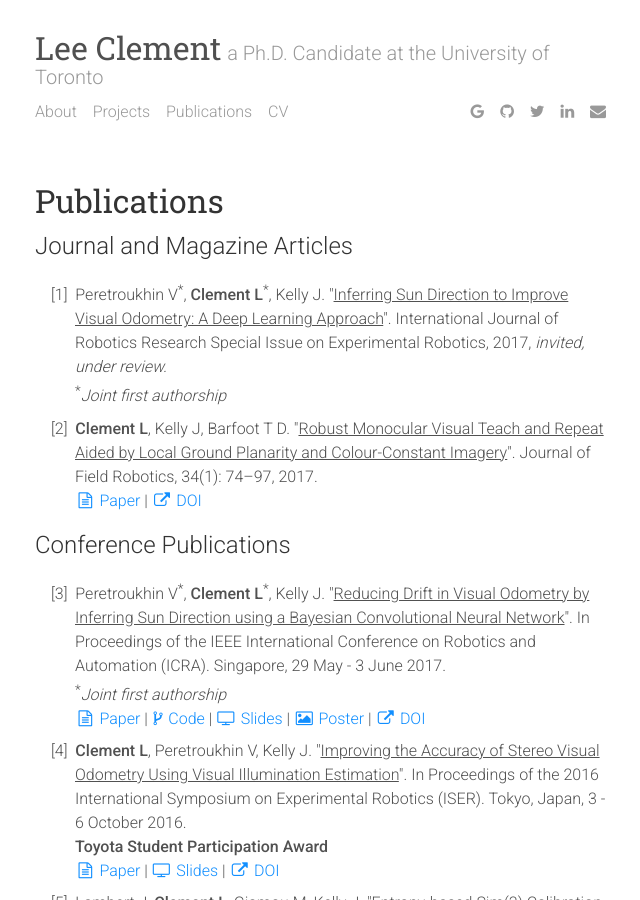
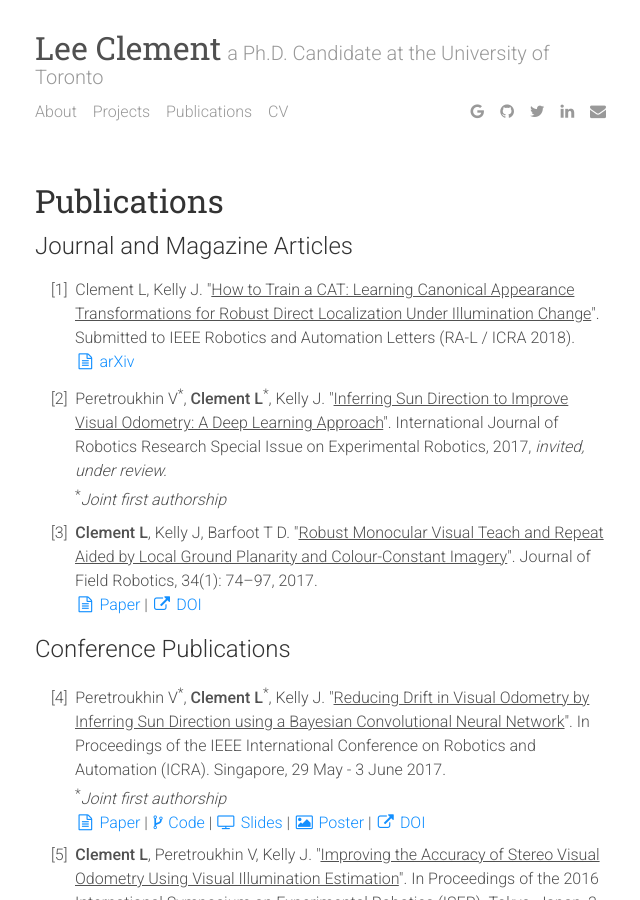
Before and after one commit to leeclemnet/leeclemnet.github.io, a Jekyll site: the page built from publications.md, in a window 1280 px wide and 900 px high. Shown: the whole window, without its empty margins (317-957 px from the left). Built offline with Jekyll 4.4.1, drawn with Linux system fonts in a browser that asks for light colours; nearby versions of some CDN libraries.

Commit message:
Update pubs

```diff
--- a/_config.yml
+++ b/_config.yml
@@ -24,4 +24,4 @@ version:             3.0.0
 markdown:            kramdown
 highlighter:         rouge
 permalink:           none
-gems:                [jekyll-paginate]
+plugins:             [jekyll-paginate]
--- a/publications.md
+++ b/publications.md
@@ -10,6 +10,10 @@ sitemap:
 
 <h2>Journal and Magazine Articles</h2>
 <ol class="start">
+
+<li> Clement L, Kelly J. "<u>How to Train a CAT: Learning Canonical Appearance Transformations for Robust Direct Localization Under Illumination Change</u>". Submitted to IEEE Robotics and Automation Letters (RA-L / ICRA 2018). <br/>
+<a href="https://arxiv.org/pdf/1709.03009"><i class="fa fa-file-text-o fa-fw"></i> arXiv</a>
+</li>
 
 <li> Peretroukhin V<sup>*</sup>, <b>Clement L</b><sup>*</sup>, Kelly J. "<u>Inferring Sun Direction to Improve Visual Odometry: A Deep Learning Approach</u>". International Journal of Robotics Research Special Issue on Experimental Robotics, 2017, <i>invited, under review.</i> <br/>
 <sup>*</sup><i>Joint first authorship</i><br/>
```
Also changed, not shown: index.html (+8 -13 lines), Gemfile.lock.
